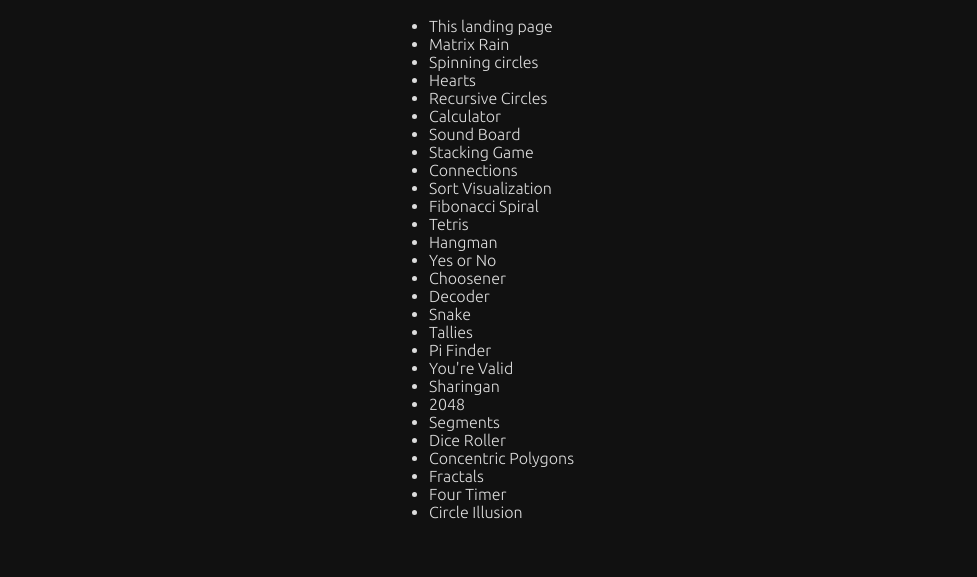
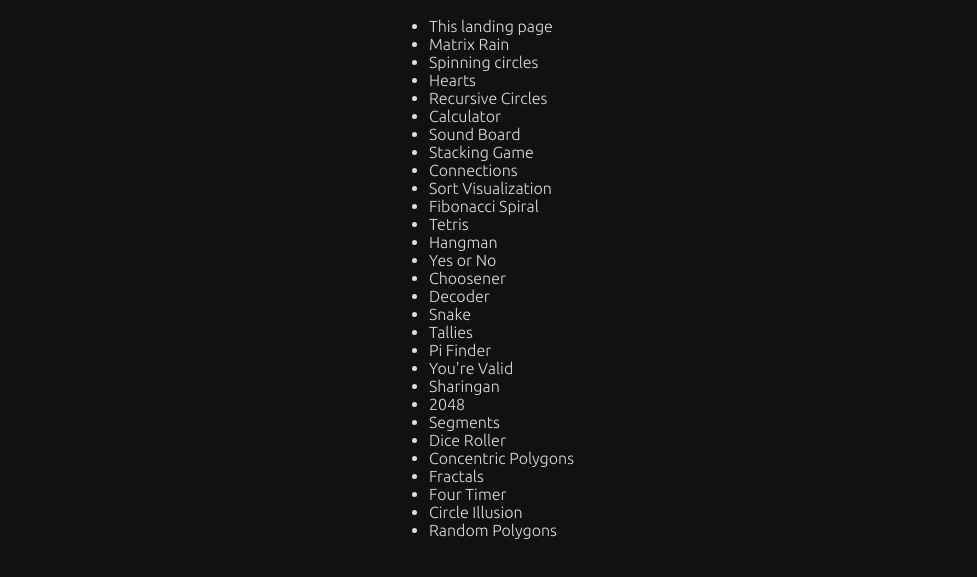
Before and after one commit to shanemcdo/shanemcdo.github.io, a plain HTML site: page index.html in a window 1280 px wide. Shown: the part 219-796 px from the top of the page, without its empty margins (151-1128 px from the left). Drawn offline with Linux system fonts and the light colour scheme; no server answers.

Commit message:
add random polygons

```diff
--- a/index.html
+++ b/index.html
@@ -47,6 +47,7 @@
                 <li class=site-link><a href="https://kermitpurple.github.io/fractals" class="site-link link">Fractals</a></li>
                 <li class=site-link><a href="https://kermitpurple.github.io/four_timer" class="site-link link">Four Timer</a></li>
                 <li class=site-link><a href="https://kermitpurple.github.io/circle_illusion" class="site-link link">Circle Illusion</a></li>
+                <li class=site-link><a href="https://kermitpurple.github.io/random_polygons" class="site-link link">Random Polygons</a></li>
             </ul>
         </div>
     </body>
```
